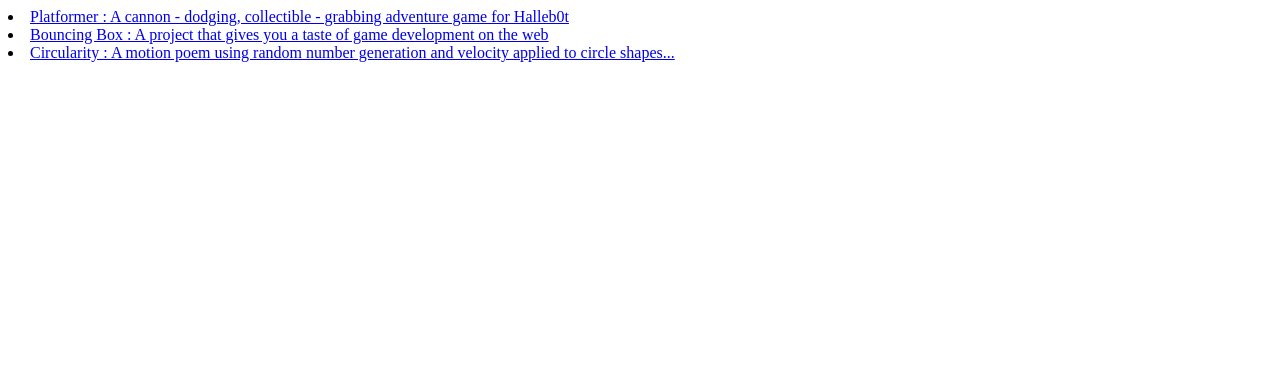
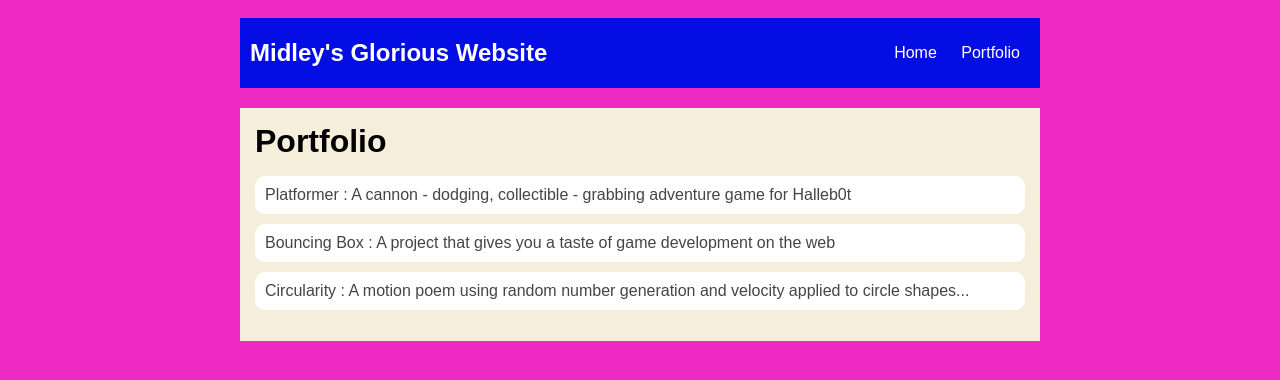
Before and after one commit to yngmilli/yngmilli.github.io, a plain HTML site: page portfolio.html in a window 1280 px wide. Drawn offline with Linux system fonts and the light colour scheme.

Commit message:
add portfolio.html file

```diff
--- a/portfolio.html
+++ b/portfolio.html
@@ -1,13 +1,36 @@
 <!DOCTYPE HTML>
 <html>
     <head>
+      <title>Midley's Amazing Website</title>
+      <link rel="stylesheet" href="style.css">
     </head>
 
     <body>
       <div id="all-contents">
-        <li><a href="projects/platformer/">Platformer : A cannon - dodging, collectible - grabbing adventure game for Halleb0t</a></li>
+
+        <nav>
+
+          <h1>Midley's Glorious Website</h1>
+          <ul id="nav-ul">
+            <li class="nav-li">
+              <a class="nav-a" href="index.html">Home</a>
+              </li>
+              <li class="nav-li">
+                <a class="nav-a" href="portfolio.html"> Portfolio</a>
+              </li>
+              </ul>
+        </nav>
+        <main>
+          <div class="content">
+            <h1> Portfolio </h1>
+            <ul id="portfolio">
+              <li><a href="projects/platformer/">Platformer : A cannon - dodging, collectible - grabbing adventure game for Halleb0t</a></li>
     <li><a href="projects/bouncing-box/">Bouncing Box : A project that gives you a taste of game development on the web </a></li>
     <li><a href="projects/circularity/">Circularity : A motion poem using random number generation and velocity applied to circle shapes...</a></li>
+            </ul>
+          </div>
+        </main>
+
 
       </div>
     </body>
--- a/style.css
+++ b/style.css
@@ -61,3 +61,28 @@ main {
 h2, h3 {
     margin: 0px;
 }
+ /* portfolio styles */
+ .content h1 {
+    color: black;
+}
+
+#portfolio {
+    list-style-type: none;
+    padding-left: 0;
+}
+
+#portfolio li {
+    background: #fff;
+    padding: 10px;
+    border-radius: 10px;
+    margin-bottom: 10px;
+}
+
+#portfolio li:hover {
+    background: #eee;
+}
+
+#portfolio a {
+    text-decoration: none;
+    color: #454545;
+}
```
Also changed, not shown: index.html (+2 -2 lines).
